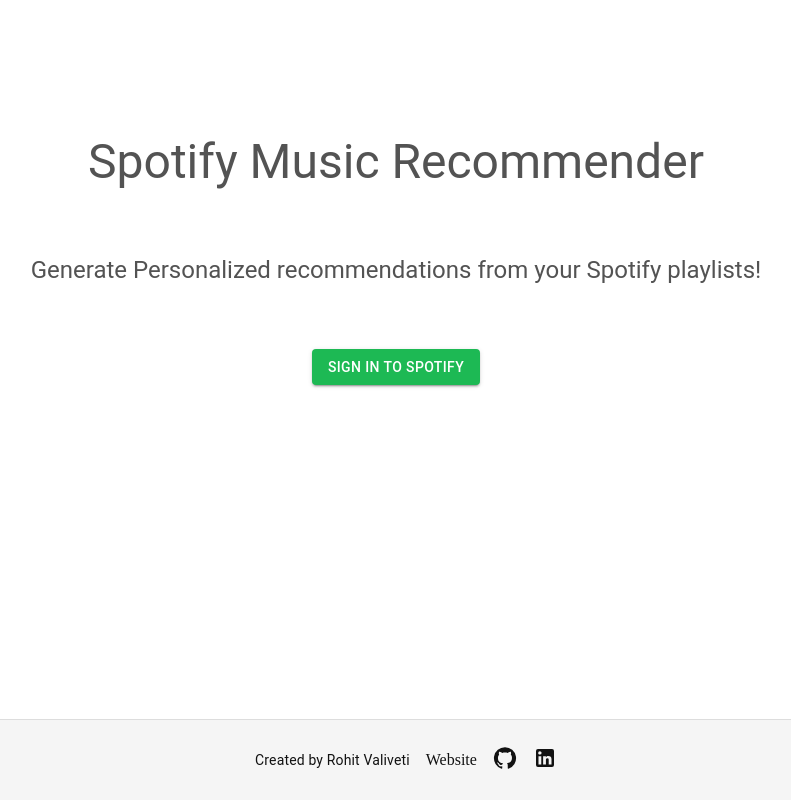
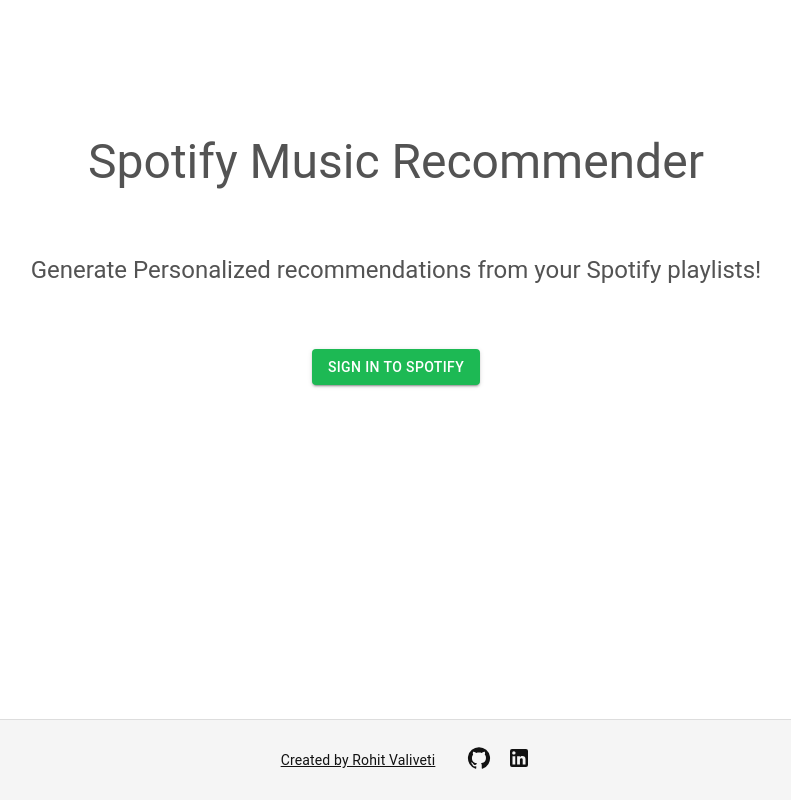
Before and after one commit to RohitValiveti/music-discovery, a React (Create React App) app in the folder client/: page /welcome in a window 1280 px wide. Shown: the whole page, without its empty margins (244-1035 px from the left). Built offline with nearby package versions, Linux system fonts and the light colour scheme.

Commit message:
footer edit

```diff
--- a/client/src/components/Footer.tsx
+++ b/client/src/components/Footer.tsx
@@ -6,17 +6,16 @@
 const Footer = () => {
   return (
     <Box component="footer" className="footer">
-      <Typography variant="body2" sx={{ mr: 2 }}>
-        Created by Rohit Valiveti
-      </Typography>
       <Link
         href="https://rohitvaliveti.github.io"
         target="_blank"
         rel="noopener noreferrer"
         color="inherit"
-        sx={{ mr: 2, textDecoration: "none" }}
+        sx={{ mr: 2 }}
       >
-        Website
+        <Typography variant="body2" sx={{ mr: 2 }}>
+          Created by Rohit Valiveti
+        </Typography>
       </Link>
       <Link
         href="https://github.com/RohitValiveti"
```
